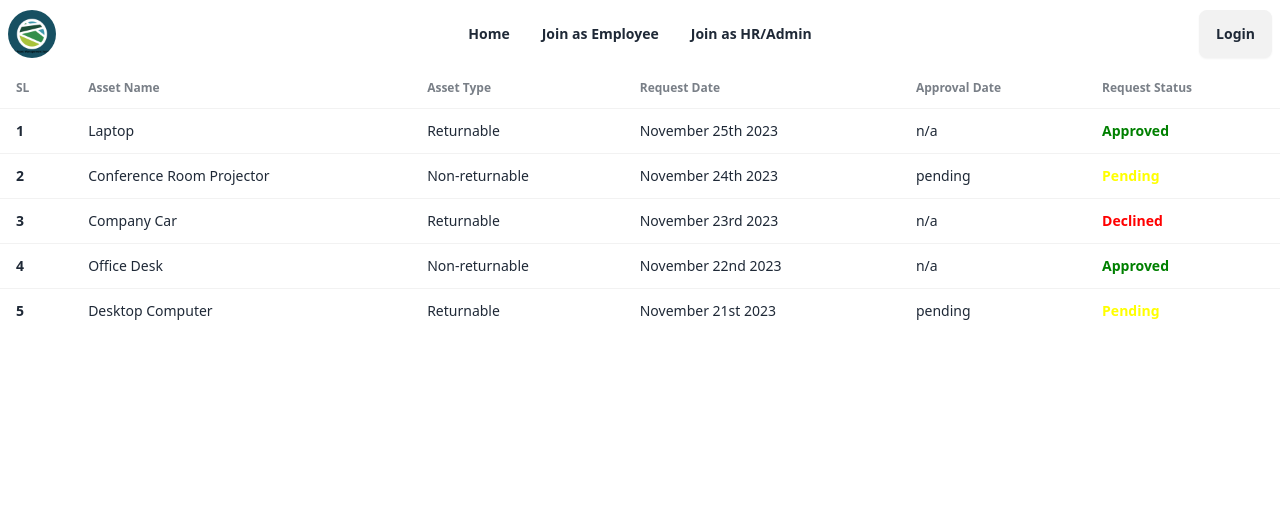
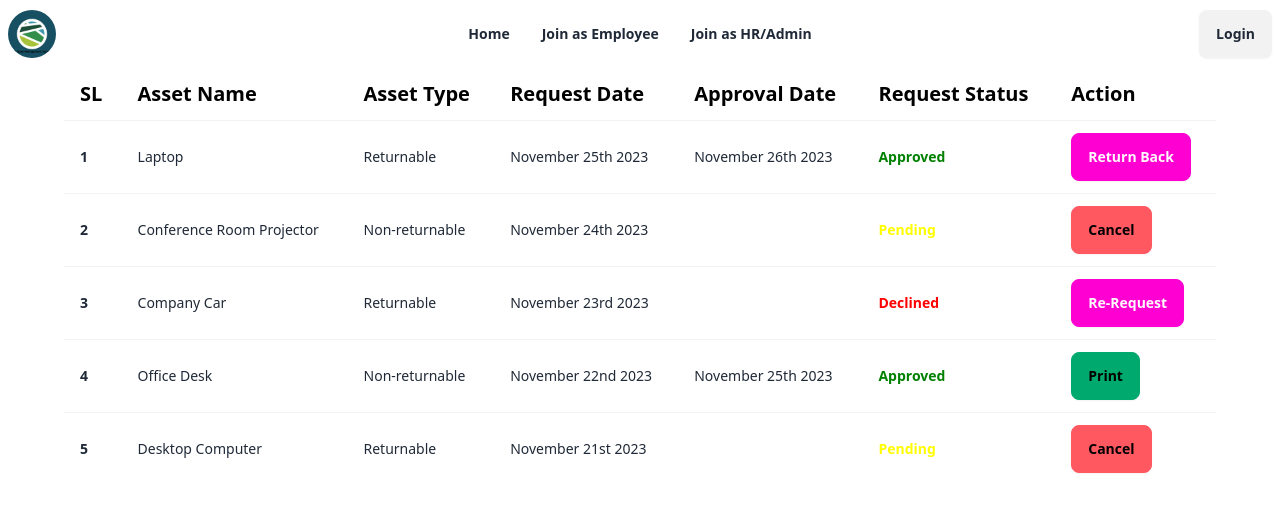
Before and after one commit to anikshajol/ams-12-client, a React (Vite) app: page /my-assets in a window 1280 px wide. Shown: the top 512 px of the page. Built offline with nearby package versions, Linux system fonts and the light colour scheme; no server answers.

Commit message:
requestassets page complete

```diff
--- a/public/employerAssets.json
+++ b/public/employerAssets.json
@@ -3,35 +3,35 @@
     "assetName": "Laptop",
     "returnType": "Returnable",
     "requestDate": "25/11/2023, 10:30 AM",
-    "approvalDate": "n/a",
+    "approvalDate": "26/11/2023, 12:30 PM",
     "status": "Approved"
   },
   {
     "assetName": "Conference Room Projector",
     "returnType": "Non-returnable",
     "requestDate": "24/11/2023, 3:45 PM",
-    "approvalDate": "pending",
+    "approvalDate": "",
     "status": "Pending"
   },
   {
     "assetName": "Company Car",
     "returnType": "Returnable",
     "requestDate": "23/11/2023, 9:00 AM",
-    "approvalDate": "n/a",
+    "approvalDate": "",
     "status": "Declined"
   },
   {
     "assetName": "Office Desk",
     "returnType": "Non-returnable",
     "requestDate": "22/11/2023, 12:15 PM",
-    "approvalDate": "n/a",
+    "approvalDate": "25/11/2023, 11:15 AM",
     "status": "Approved"
   },
   {
     "assetName": "Desktop Computer",
     "returnType": "Returnable",
     "requestDate": "21/11/2023, 2:20 PM",
-    "approvalDate": "pending",
+    "approvalDate": "",
     "status": "Pending"
   }
 ]
--- /dev/null
+++ b/src/Hook/useAssets.jsx
@@ -0,0 +1,18 @@
+import { useQuery } from "@tanstack/react-query";
+import useAxiosSecure from "./useAxiosSecure";
+
+const useAssets = () => {
+  const axiosSecure = useAxiosSecure();
+
+  const { data: assets = [], isPending } = useQuery({
+    queryKey: ["assetsList"],
+    queryFn: async () => {
+      const res = await axiosSecure.get("/assets");
+      return res.data;
+    },
+  });
+
+  return [assets, isPending];
+};
+
+export default useAssets;
--- a/src/Pages/AuthenticationPages/Login/Login.jsx
+++ b/src/Pages/AuthenticationPages/Login/Login.jsx
@@ -3,12 +3,16 @@ import { useForm } from "react-hook-form";
 import useAuth from "../../../Hook/useAuth";
 import { useState } from "react";
 import Swal from "sweetalert2";
-import { useNavigate } from "react-router-dom";
+import { useLocation, useNavigate } from "react-router-dom";
 
 const Login = () => {
   const { loginUser, user } = useAuth();
   const [error, setError] = useState("");
   const navigate = useNavigate();
+  const location = useLocation();
+
+  const from = location?.state?.from?.pathname || "/";
+
   const {
     register,
     handleSubmit,
@@ -32,7 +36,7 @@ const Login = () => {
           showConfirmButton: false,
           timer: 1500,
         });
-        navigate("/");
+        navigate(from, { replace: true });
       })
       .catch((err) => {
         console.log(err);
--- a/src/Pages/Employee/Assets/MyAssets.jsx
+++ b/src/Pages/Employee/Assets/MyAssets.jsx
@@ -3,7 +3,9 @@ import { useEffect, useState } from "react";
 
 const MyAssets = () => {
   const [empAssets, setEmpAssets] = useState([]);
+  const [isClicked, setIsClicked] = useState(false);
   // Todo: have to fetch from server
+  //   Todo: print button implement pdf react
 
   useEffect(() => {
     fetch("employerAssets.json")
@@ -11,12 +13,16 @@ const MyAssets = () => {
       .then((data) => setEmpAssets(data));
   }, []);
 
+  const handleClickToReturn = () => {
+    setIsClicked(true);
+  };
+
   return (
     <div>
-      <div className="overflow-x-auto">
+      <div className="overflow-x-auto max-w-6xl mx-auto">
         <table className="table table-md">
           {/* head */}
-          <thead>
+          <thead className="text-xl font-bold text-black">
             <tr>
               <th>SL</th>
               <th>Asset Name</th>
@@ -24,12 +30,13 @@ const MyAssets = () => {
               <th>Request Date</th>
               <th>Approval Date</th>
               <th>Request Status</th>
+              <th>Action</th>
             </tr>
           </thead>
-          <tbody>
+          <tbody className="text-lg font-medium">
             {/* row 1 */}
             {empAssets.map((empAsset, index) => (
-              <tr className="text-lg" key={index}>
+              <tr key={index}>
                 <th>{index + 1}</th>
                 <td>{empAsset.assetName}</td>
                 <td>{empAsset.returnType}</td>
@@ -38,7 +45,14 @@ const MyAssets = () => {
                     "MMMM Do YYYY"
                   )}
                 </td>
-                <td>{empAsset.approvalDate}</td>
+                <td>
+                  {empAsset.approvalDate
+                    ? moment(
+                        empAsset.approvalDate,
+                        "DD/MM/YYYY, h:mm A"
+                      ).format("MMMM Do YYYY")
+                    : ""}
+                </td>
                 <td
                   className="font-bold"
                   style={{
@@ -52,6 +66,26 @@ const MyAssets = () => {
                 >
                   {empAsset.status}
                 </td>
+                <td>
+                  {empAsset.status === "Pending" ? (
+                    <button className="btn btn-error">Cancel</button>
+                  ) : empAsset.status === "Approved" &&
+                    empAsset.returnType === "Returnable" ? (
+                    <button
+                      onClick={handleClickToReturn}
+                      disabled={isClicked}
+                      className="btn btn-secondary"
+                    >
+                      {!isClicked ? "Return Back" : "Returned"}
+                    </button>
+                  ) : empAsset.status === "Approved" ? (
+                    <button className="btn btn-success">Print</button>
+                  ) : empAsset.status === "Approved" ? (
+                    <button className="btn btn-success">Print</button>
+                  ) : (
+                    <button className="btn btn-secondary"> Re-Request</button>
+                  )}
+                </td>
               </tr>
             ))}
           </tbody>
--- /dev/null
+++ b/src/Pages/Employee/RequestAssets/RequestAssets.jsx
@@ -0,0 +1,54 @@
+import useAssets from "../../../Hook/useAssets";
+
+const RequestAssets = () => {
+  const [assets, isPending] = useAssets();
+  console.log(assets);
+
+  return (
+    <div>
+      {isPending ? (
+        <div className="flex justify-center">
+          <span className="loading  loading-spinner w-44 text-info"></span>
+        </div>
+      ) : (
+        <div className="overflow-x-auto max-w-6xl mx-auto">
+          <table className="table table-md">
+            {/* head */}
+            <thead className="text-xl font-bold text-black">
+              <tr>
+                <th>SL</th>
+                <th>Asset Name</th>
+                <th>Asset Type</th>
+                <th>Availability</th>
+                <th>Action</th>
+              </tr>
+            </thead>
+            <tbody className="text-lg font-medium">
+              {/* row 1 */}
+              {assets.map((asset, index) => (
+                <tr key={index}>
+                  <th>{index + 1}</th>
+                  <td>{asset.assetName}</td>
+                  <td>{asset.returnType}</td>
+                  <td
+                    className="font-bold"
+                    style={{
+                      color: asset.availability ? "green" : "red",
+                    }}
+                  >
+                    {asset.availability ? "Available" : "Out of Stock"}
+                  </td>
+                  <td>
+                    <button className="btn btn-primary">Request</button>
+                  </td>
+                </tr>
+              ))}
+            </tbody>
+          </table>
+        </div>
+      )}
+    </div>
+  );
+};
+
+export default RequestAssets;
--- /dev/null
+++ b/src/Routes/PrivateRoute.jsx
@@ -0,0 +1,23 @@
+import { Navigate, useLocation } from "react-router-dom";
+import useAuth from "../Hook/useAuth";
+
+const PrivateRoute = ({ children }) => {
+  const { user, loading } = useAuth();
+  const location = useLocation();
+
+  if (loading) {
+    return (
+      <div className="justify-center flex">
+        <span className="loading loading-spinner text-2xl  text-info"></span>
+      </div>
+    );
+  }
+
+  if (user) {
+    return children;
+  }
+
+  return <Navigate to={"/login"} state={{ from: location }} replace></Navigate>;
+};
+
+export default PrivateRoute;
--- a/src/Routes/Routes.jsx
+++ b/src/Routes/Routes.jsx
@@ -5,6 +5,7 @@ import AdminRegistration from "../Pages/AuthenticationPages/AdminRegistration/Ad
 import Home from "../Pages/HomePage/Home/Home";
 import Login from "../Pages/AuthenticationPages/Login/Login";
 import MyAssets from "../Pages/Employee/Assets/MyAssets";
+import RequestAssets from "../Pages/Employee/RequestAssets/RequestAssets";
 
 export const router = createBrowserRouter([
   {
@@ -31,6 +32,10 @@ export const router = createBrowserRouter([
         path: "/my-assets",
         element: <MyAssets></MyAssets>,
       },
+      {
+        path: "/request-for-asset",
+        element: <RequestAssets></RequestAssets>,
+      },
     ],
   },
 ]);
```
Also changed, not shown: public/assetsList.json (added, +77 -0 lines).
